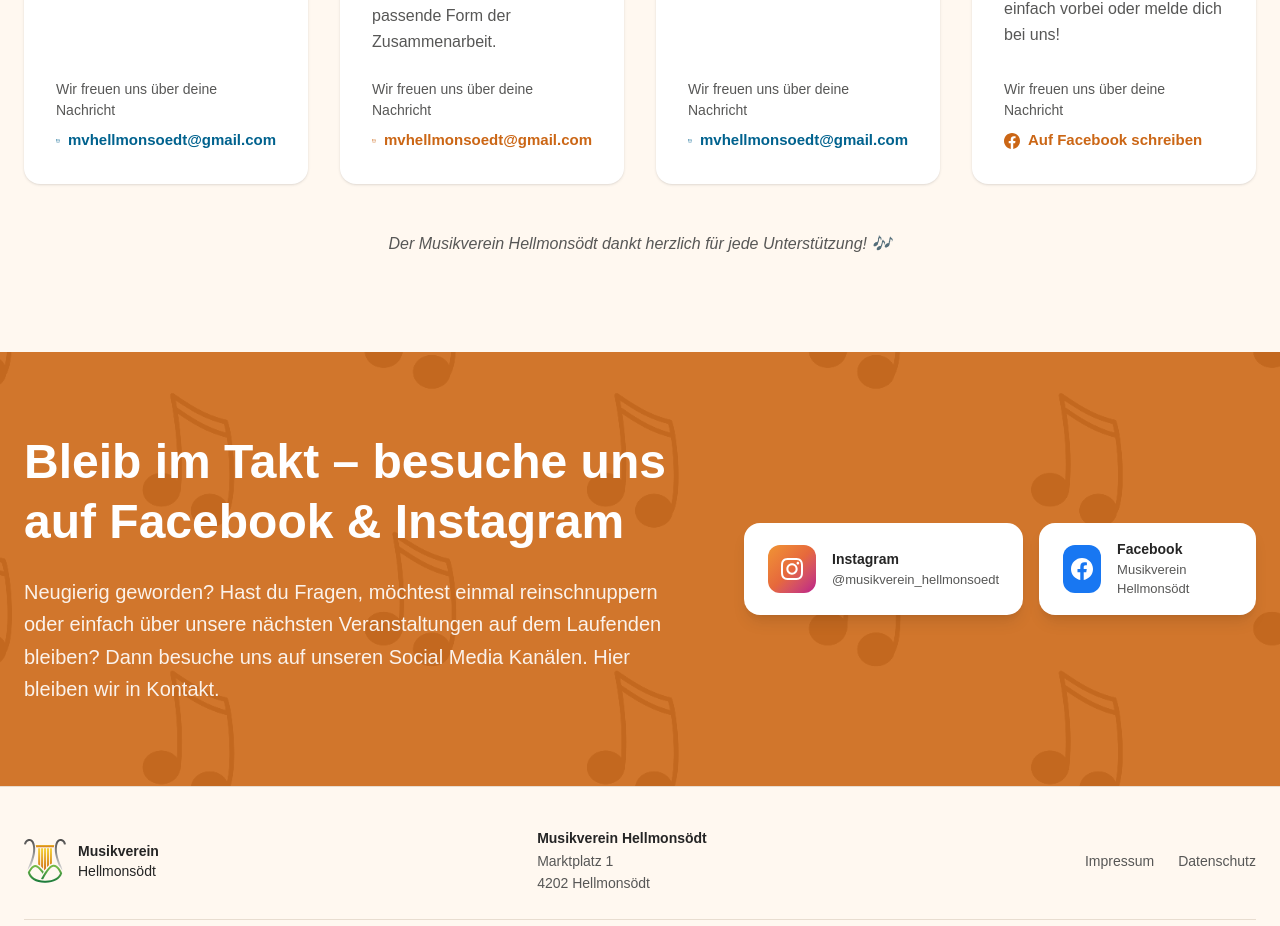
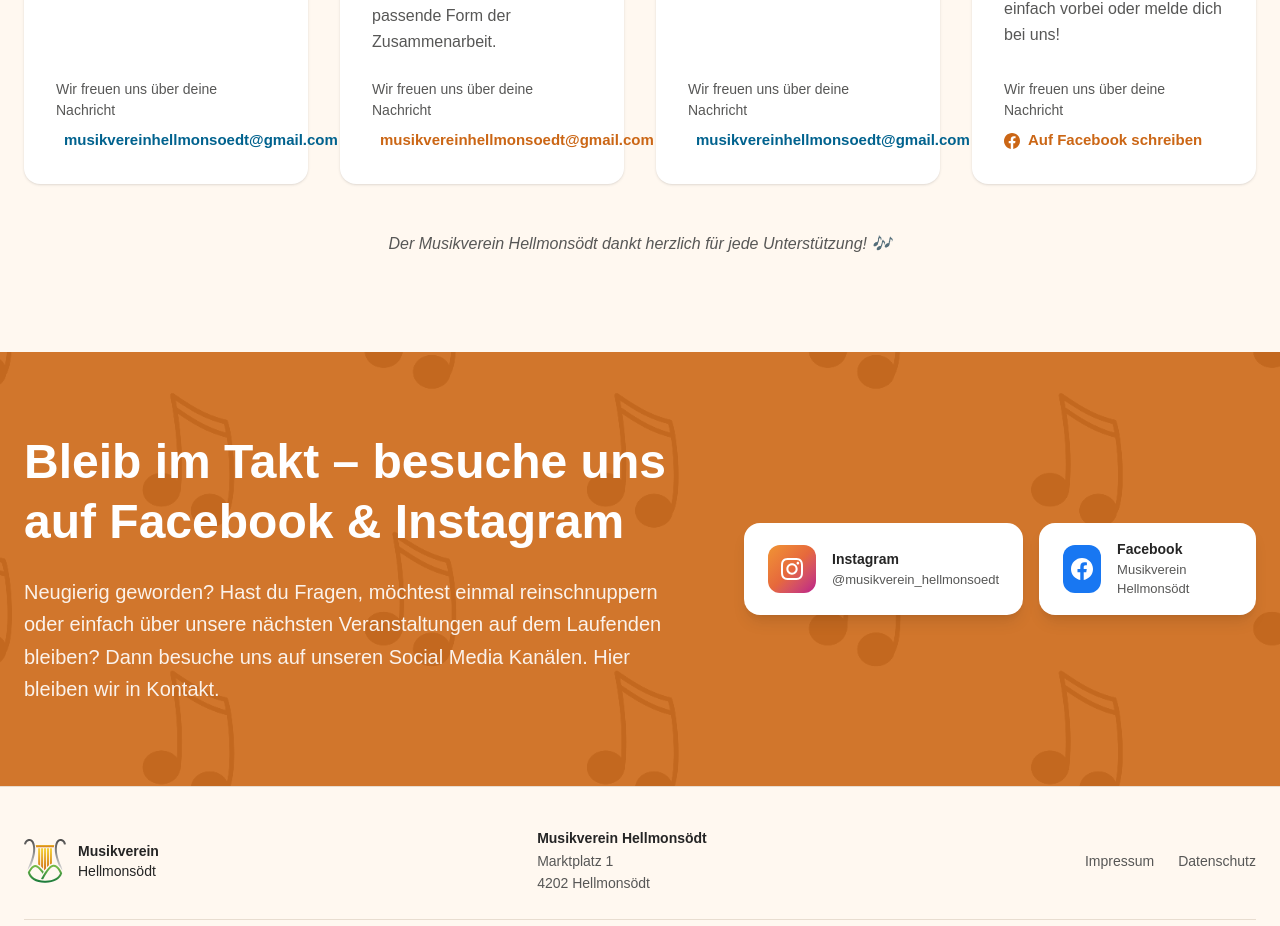
Before and after one commit to alinanie/musikverein, a Next.js app: page / in a window 1280 px wide. Shown: the part 5129-6055 px from the top of the page. Built offline with nearby package versions, Linux system fonts and the light colour scheme; a web font is replaced by a local one.

Commit message:
Update email address to musikvereinhellmonsoedt@gmail.com
Updated in ObfuscatedMailLink (char codes), Datenschutz and Impressum pages.

Co-Authored-By: Claude Sonnet 4.6 <noreply@anthropic.com>

```diff
--- a/app/components/ObfuscatedMailLink.tsx
+++ b/app/components/ObfuscatedMailLink.tsx
@@ -1,8 +1,8 @@
 "use client";
 import { useEffect, useState } from "react";
 
-// "mvhellmonsoedt@gmail.com" stored as char codes – never appears as plain text in HTML
-const EMAIL_CODES = [109,118,104,101,108,108,109,111,110,115,111,101,100,116,64,103,109,97,105,108,46,99,111,109];
+// "musikvereinhellmonsoedt@gmail.com" stored as char codes – never appears as plain text in HTML
+const EMAIL_CODES = [109,117,115,105,107,118,101,114,101,105,110,104,101,108,108,109,111,110,115,111,101,100,116,64,103,109,97,105,108,46,99,111,109];
 
 function MailIcon({ color }: { color: string }) {
   return (
--- a/app/datenschutz/page.tsx
+++ b/app/datenschutz/page.tsx
@@ -40,8 +40,8 @@ export default function Datenschutz() {
               Marktplatz 1<br />
               4202 Hellmonsödt<br />
               E-Mail:{" "}
-              <a href="mailto:mvhellmonsoedt@gmail.com" className="text-[#00628e] hover:underline">
-                mvhellmonsoedt@gmail.com
+              <a href="mailto:musikvereinhellmonsoedt@gmail.com" className="text-[#00628e] hover:underline">
+                musikvereinhellmonsoedt@gmail.com
               </a>
             </p>
           </section>
--- a/app/impressum/page.tsx
+++ b/app/impressum/page.tsx
@@ -46,8 +46,8 @@ export default function Impressum() {
             <h2 className="text-[22px] font-bold mb-3 font-[family-name:var(--font-palanquin)]">Kontakt</h2>
             <p className="text-[17px] leading-relaxed text-[#575756]">
               E-Mail:{" "}
-              <a href="mailto:mvhellmonsoedt@gmail.com" className="text-[#00628e] hover:underline">
-                mvhellmonsoedt@gmail.com
+              <a href="mailto:musikvereinhellmonsoedt@gmail.com" className="text-[#00628e] hover:underline">
+                musikvereinhellmonsoedt@gmail.com
               </a>
             </p>
           </section>
```
